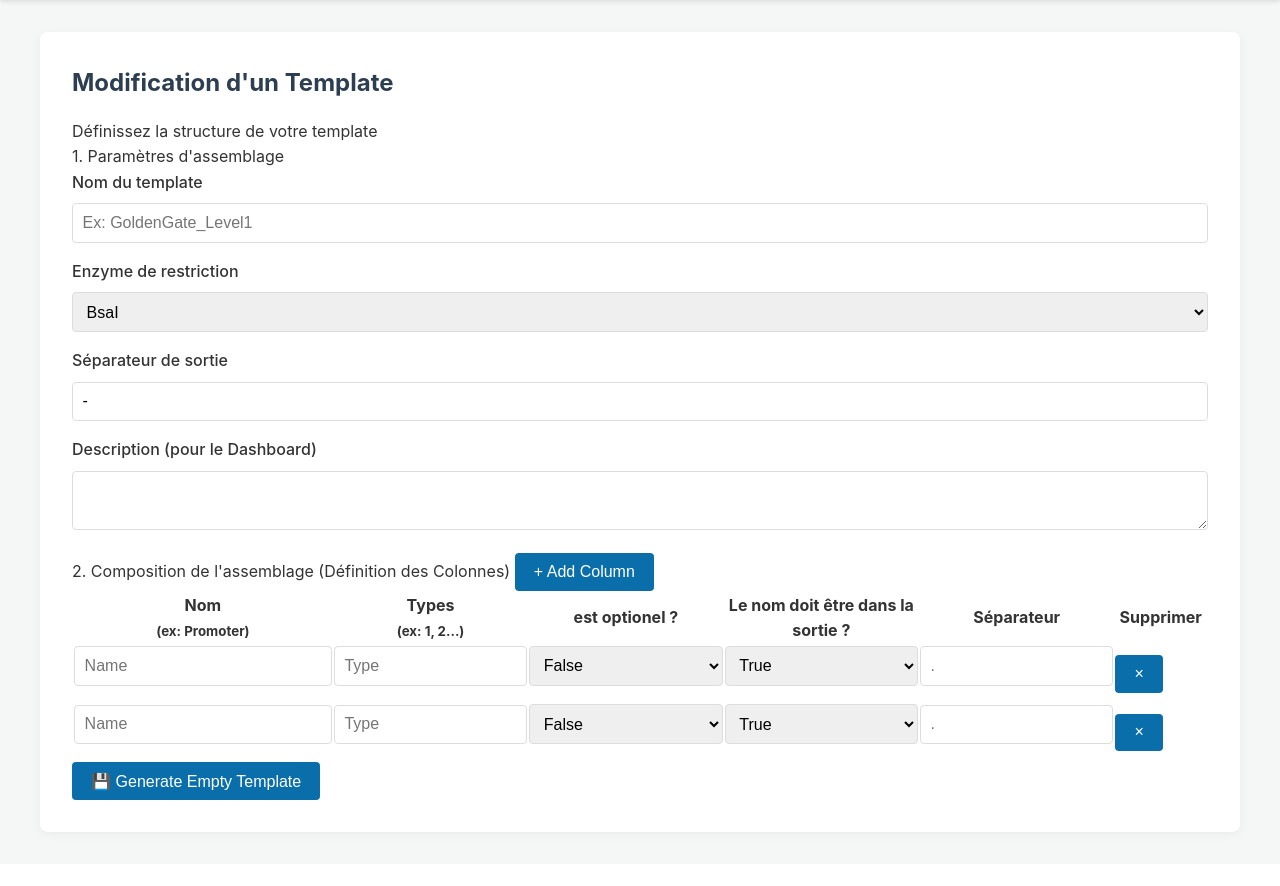
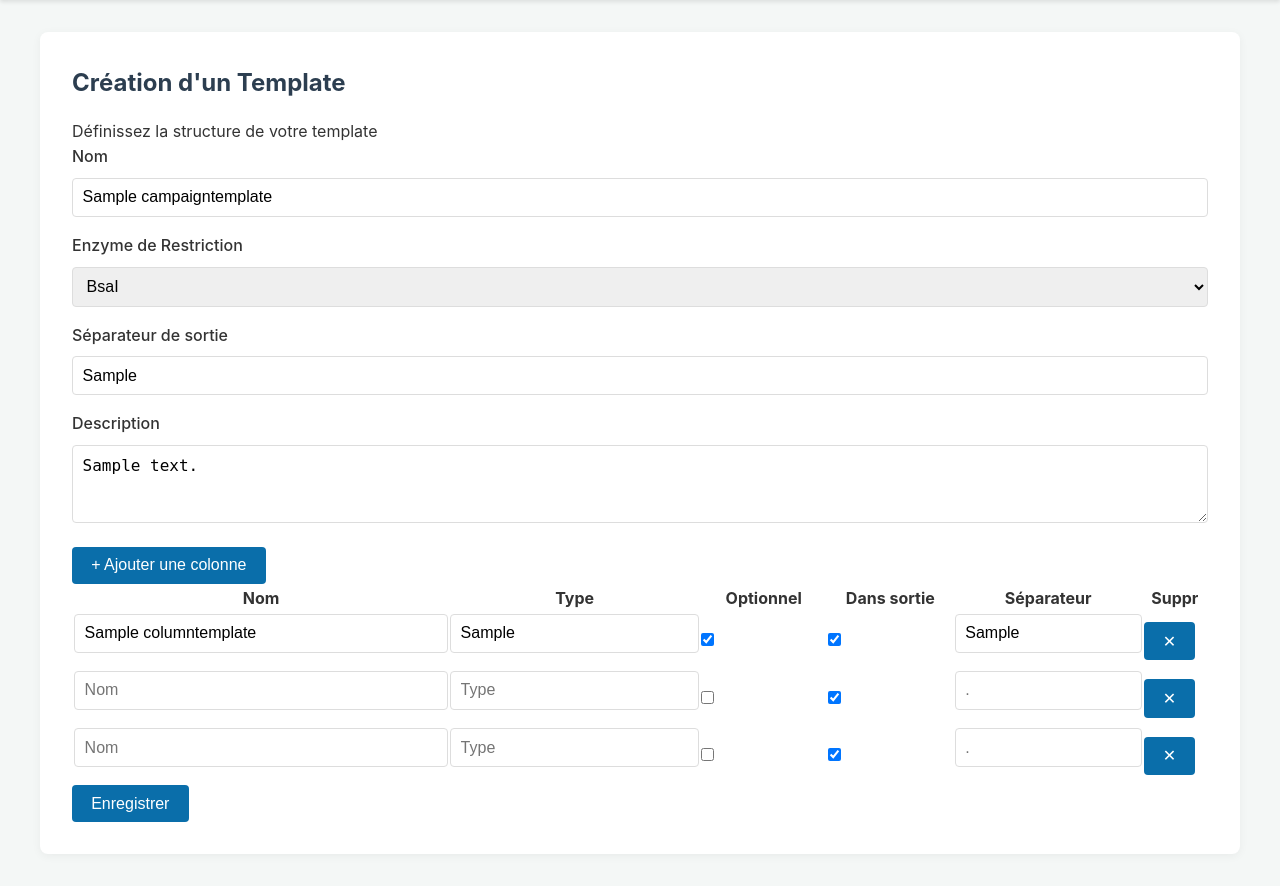
Before and after one commit to benji7803/Projet_Prog_Web_2025, a Django app: page /template/edit/1/ in a window 1280 px wide. Shown: the part 76-962 px from the top of the page. Before the commit the page ends 915 px from the top, so only its background shows below. Run offline with Django 5.2, Linux system fonts and the light colour scheme; tables that the repository leaves empty hold one stand-in row (values such as "Sample post").

Commit message:
Modify templates fix with database

```diff
--- a/gestionTemplate/templates/gestionTemplates/modify_template.html
+++ b/gestionTemplate/templates/gestionTemplates/modify_template.html
@@ -5,116 +5,128 @@
     <h2>Modification d'un Template</h2>
     <p class="text-muted">Définissez la structure de votre template</p>
 
-    <form method="post" action="" id="structureForm">
+    <form method="post">
       {% csrf_token %}
 
-        <div class="card mb-4 border-primary">
-            <div class="card-header bg-primary text-white">1. Paramètres d'assemblage</div>
-            <div class="card-body">
+      {{ form.non_field_errors }}
+      <!-- Champs du CampaignTemplate -->
       <div class="row g-3">
-                    <div class="col-md-4">
-                        <label class="form-label fw-bold">Nom du template</label>
-                        <input type="text" name="campaign_name" class="form-control" required placeholder="Ex: GoldenGate_Level1">
+        <div class="col-md-6">
+          <label>Nom</label>
+          {{ form.name }}
+          {{ form.name.errors }}
         </div>
-                    <div class="col-md-4">
-                        <label class="form-label fw-bold">Enzyme de restriction</label>
-                        <select name="enzyme" class="form-select">
-                            <option value="BsaI">BsaI</option>
-                            <option value="BsmBI">BsmBI</option>
-                            <option value="BbsI">BbsI</option>
-                            <option value="SapI">SapI</option>
-                        </select>
+        <div class="col-md-6">
+          <label>Enzyme de Restriction</label>
+          {{ form.restriction_enzyme }}
+          {{ form.restriction_enzyme.errors }}
         </div>
-                    <div class="col-md-4">
-                        <label class="form-label fw-bold">Séparateur de sortie</label>
-                        <input type="text" name="output_separator" class="form-control" value="-" placeholder="-">
+        <div class="col-md-6">
+          <label>Séparateur de sortie</label>
+          {{ form.separator_sortie }}
+          {{ form.separator_sortie.errors }}
         </div>
-                </div>
-                <div class="mt-3">
-                    <label class="form-label">Description (pour le Dashboard)</label>
-                    <textarea name="description" class="form-control" rows="2"></textarea>
-                </div>
+        <div class="col-md-6">
+          <label>Description</label>
+          {{ form.description }}
+          {{ form.description.errors }}
         </div>
       </div>
 
-        <div class="card mb-4 border-secondary">
-            <div class="card-header bg-secondary text-white d-flex justify-content-between align-items-center">
-                <span>2. Composition de l'assemblage  (Définition des Colonnes)</span>
-                <button type="button" class="btn btn-sm btn-light" onclick="addColumn()">+ Add Column</button>
+      <!-- Formset des colonnes -->
+      {{ formset.non_form_errors }}
+      <div class="d-flex justify-content-end mb-2">
+        <button type="button" class="btn btn-outline-primary" id="add-row">+ Ajouter une colonne</button>
       </div>
-            <div class="card-body p-0 table-responsive">
-                <table class="table table-striped mb-0" id="columnsTable">
+
+      {{ formset.management_form }}
+
+      <table class="table table-striped align-middle mt-3 table-bordered">
         <thead class="table-light">
-                        <tr>
-                            <th style="width: 20%">Nom <br><small class="text-muted">(ex: Promoter)</small></th>
-                            <th style="width: 15%">Types<br><small class="text-muted">(ex: 1, 2...)</small></th>
-                            <th style="width: 15%">est optionel ?</th>
-                            <th style="width: 15%">Le nom doit être dans la sortie ?</th>
-                            <th style="width: 15%">Séparateur</th>
-                            <th style="width: 5%">Supprimer</th>
+          <tr class="text-center">
+            <th style="width: 30%;">Nom</th>
+            <th style="width: 20%;">Type</th>
+            <th style="width: 10%;">Optionnel</th>
+            <th style="width: 10%;">Dans sortie</th>
+            <th style="width: 15%;">Séparateur</th>
+            <th style="width: 5%;">Suppr</th>
           </tr>
         </thead>
-                    <tbody>
+        <tbody id="formset-body">
+          {% for f in formset %}
+          <tr class="form-row">
+            {% for hidden in f.hidden_fields %}{{ hidden }}{% endfor %}
+            <td>{{ f.part_names }}</td>
+            <td>{{ f.part_types }}</td>
+            <td class="text-center">
+               <!-- Checkbox standard centrée -->
+               <div class="d-flex justify-content-center">
+                 {{ f.is_optional }}
+               </div>
+            </td>
+            <td class="text-center">
+               <div class="d-flex justify-content-center">
+                 {{ f.in_output_name }}
+               </div>
+            </td>
+            <td>{{ f.part_separators }}</td>
+            <td class="text-center">
+              <button type="button" class="btn btn-sm btn-danger delete-row" title="Supprimer">✕</button>
+            </td>
+          </tr>
+          {% endfor %}
+        </tbody>
+      </table>
+
+      <button class="btn btn-success" type="submit">Enregistrer</button>
+    </form>
+
+    <!-- Gabarit caché - enveloppé dans un div invisible -->
+    <div id="empty-form-wrapper" style="display: none !important;">
+      <table>
+        <tbody id="empty-form">
+          <tr class="form-row">
+            <td>{{ formset.empty_form.part_names }}</td>
+            <td>{{ formset.empty_form.part_types }}</td>
+            <td class="text-center">
+              <div class="d-flex justify-content-center">
+                {{ formset.empty_form.is_optional }}
+              </div>
+            </td>
+            <td class="text-center">
+              <div class="d-flex justify-content-center">
+                {{ formset.empty_form.in_output_name }}
+              </div>
+            </td>
+            <td>{{ formset.empty_form.part_separators }}</td>
+            <td class="text-center">
+              <button type="button" class="btn btn-sm btn-danger delete-row">✕</button>
+            </td>
+          </tr>
         </tbody>
       </table>
     </div>
 </div>
 
-        <div class="d-grid gap-2">
-            <button type="submit" class="btn btn-success btn-lg">💾 Generate Empty Template</button>
-        </div>
-    </form>
-</div>
+<script>
+  const tbody = document.querySelector('table.table tbody');
+  const addBtn = document.getElementById('add-row');
+  const totalInput = document.querySelector('input[name="{{ formset.prefix }}-TOTAL_FORMS"]');
 
-<script>
-    // Ajouter 2 colonnes par défaut au chargement
-    document.addEventListener('DOMContentLoaded', function() {
-        if(document.getElementById('columnsTable').getElementsByTagName('tbody')[0].rows.length === 0){
-            addColumn();
-            addColumn();
+  addBtn.addEventListener('click', () => {
+    const idx = parseInt(totalInput.value, 10);
+    const tmpl = document.querySelector('#empty-form tr').outerHTML.replaceAll('__prefix__', idx);
+    tbody.insertAdjacentHTML('beforeend', tmpl);
+    totalInput.value = idx + 1;
+  });
+
+  tbody.addEventListener('click', (e) => {
+    if (e.target.classList.contains('delete-row')) {
+      const row = e.target.closest('tr');
+      const deleteInput = row.querySelector('input[type="checkbox"][name$="-DELETE"]');
+      if (deleteInput) deleteInput.checked = true;
+      row.style.display = 'none';
     }
   });
-
-    function addColumn() {
-        const table = document.getElementById('columnsTable').getElementsByTagName('tbody')[0];
-        const newRow = table.insertRow();
-
-        newRow.innerHTML = `
-            <td>
-                <input type="text" name="part_names[]" class="form-control" required placeholder="Name">
-            </td>
-            <td>
-                <input type="text" name="part_types[]" class="form-control" placeholder="Type">
-            </td>
-            <td>
-                <select name="is_optional[]" class="form-select">
-                    <option value="True">True</option>
-                    <option value="False" selected>False</option>
-                </select>
-            </td>
-            <td>
-                <select name="in_output_name[]" class="form-select">
-                    <option value="True" selected>True</option>
-                    <option value="False">False</option>
-                </select>
-            </td>
-            <td>
-                <input type="text" name="part_separators[]" class="form-control" placeholder=".">
-            </td>
-            <td class="text-center">
-                <button type="button" class="btn btn-danger btn-sm" onclick="removeColumn(this)">×</button>
-            </td>
-        `;
-    }
-
-    function removeColumn(btn) {
-        const row = btn.parentNode.parentNode;
-        const table = row.parentNode;
-        if(table.rows.length > 1) {
-            table.removeChild(row);
-        } else {
-            alert("You need at least one column!");
-        }
-    }
 </script>
 {% endblock %}
--- a/gestionTemplate/views.py
+++ b/gestionTemplate/views.py
@@ -153,20 +153,31 @@ def generate_structural_template(enzyme, name, out_sep, p_names, p_types, p_opt,
     output.seek(0)
     return output.read()
 
+
 # Modification
 def edit_template(request, template_id):
 
     campaign = get_object_or_404(CampaignTemplate, id=template_id)
+    colonne = campaign.columns
 
     if request.method == 'POST':
-        form = CampaignTemplateForm(request.POST, request.FILES, instance=campaign)
-        if form.is_valid():
-            form.save()
-            return redirect('dashboard')
+        form = CampaignTemplateForm(request.POST, instance=campaign)
+        parent = form.save(commit=False) if form.is_valid() else CampaignTemplate()
+        formset = ColumnFormSet(request.POST, instance=campaign, prefix='columns')
+
+        if form.is_valid() and formset.is_valid():
+            with transaction.atomic():
+                parent.user = request.user if request.user.is_authenticated else None
+                parent.save()
+                formset.instance = parent
+                formset.save()
+            return redirect('templates:dashboard')
+
     else:
         form = CampaignTemplateForm(instance=campaign)
+        formset = ColumnFormSet(instance=campaign, prefix='columns')
 
-    return render(request, 'gestionTemplates/modify_template.html', {'form': form})
+    return render(request, 'gestionTemplates/create.html', {"form": form, "formset": formset})
 
 
 # Téléchargement
```
Lines whose indentation alone changed are shown as unchanged.
